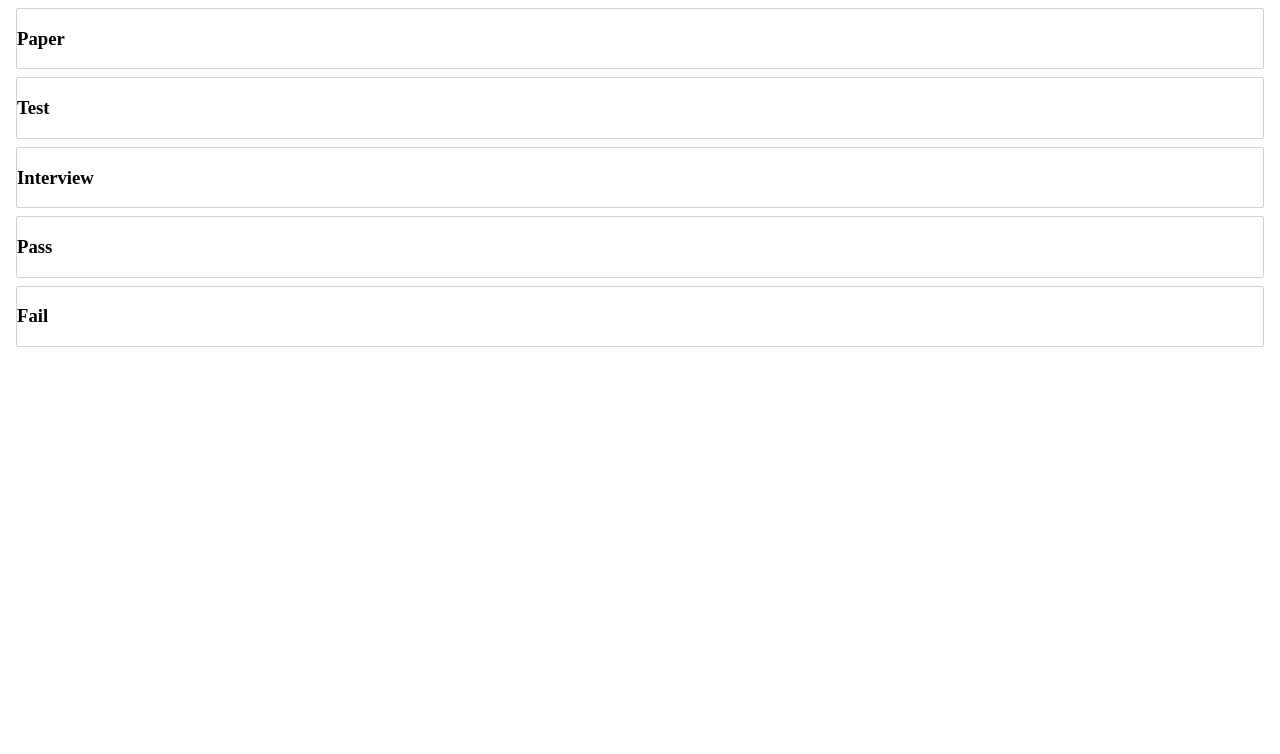
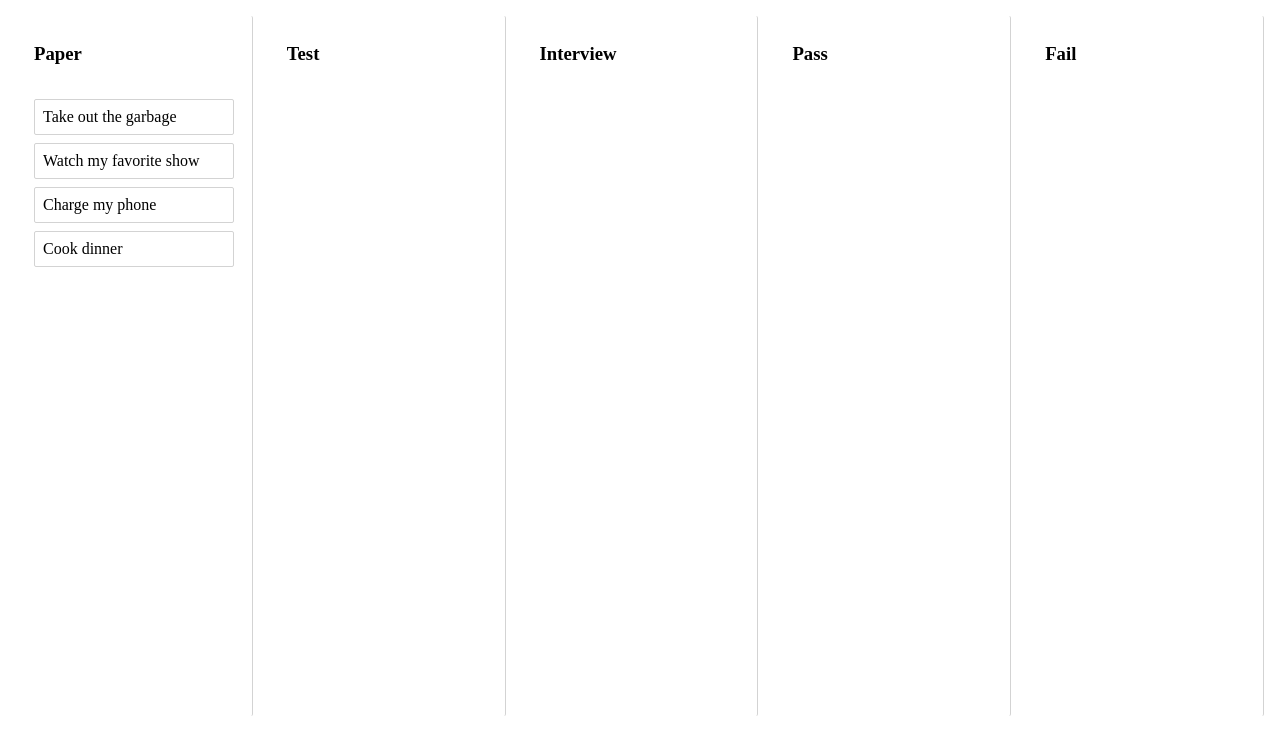
Before and after one commit to jystella17/pro.log, a React (Vite) app in the folder client/prolog/: page / in a window 1280 px wide. Shown: the top 754 px of the page. Built offline with nearby package versions, Linux system fonts and the light colour scheme.

Commit message:
[Add] kanban 구조 파일 생성

```diff
--- a/client/prolog/package.json
+++ b/client/prolog/package.json
@@ -12,7 +12,8 @@
   "dependencies": {
     "react": "^18.2.0",
     "react-beautiful-dnd": "^13.1.1",
-    "react-dom": "^18.2.0"
+    "react-dom": "^18.2.0",
+    "styled-components": "^6.1.8"
   },
   "devDependencies": {
     "@types/react": "^18.2.43",
--- a/client/prolog/src/components/kanban/Card.jsx
+++ b/client/prolog/src/components/kanban/Card.jsx
@@ -1,6 +1,32 @@
 import React from "react";
+import { Draggable } from "react-beautiful-dnd";
+import styled from "styled-components";
 
-const Card = () => {
-  return <div></div>;
-};
+const Container = styled.div`
+  border: 1px solid lightgrey;
+  border-radius: 2px;
+  padding: 8px;
+  margin-bottom: 8px;
+  // isDragging이 안먹어
+  background-color: ${(props) => (props.isDragging ? "lightblue" : "white")};
+`;
+
+function Card({ card, index }) {
+  return (
+    <div>
+      <Draggable draggableId={card.id} index={index}>
+        {(provided, snapshot) => (
+          <Container
+            {...provided.draggableProps}
+            {...provided.dragHandleProps}
+            ref={provided.innerRef}
+            $isDragging={snapshot.isDragging}
+          >
+            {card.content}
+          </Container>
+        )}
+      </Draggable>
+    </div>
+  );
+}
 export default Card;
--- a/client/prolog/src/components/kanban/Column.jsx
+++ b/client/prolog/src/components/kanban/Column.jsx
@@ -1,17 +1,66 @@
-import React from "react";
-import styled from "./Kanban.module.css";
+import { useState, useEffect } from "react";
+import { Droppable } from "react-beautiful-dnd";
+import styled from "styled-components";
 import Card from "./Card";
 
-function Column({ column, tasks }) {
+const Container = styled.div`
+  margin: 8px;
+  padding: 0px 10px;
+  border-right: 1px solid lightgray;
+  border-radius: 2px;
+  width: 220px;
+  height: 700px;
+
+  display: flex;
+  flex-direction: column;
+`;
+
+const Title = styled.h3`
+  padding: 8px;
+`;
+
+const TaskList = styled.div`
+  padding: 8px;
+  transition: background-color 0.2s ease
+  background-color: ${(props) => (props.isDragging ? "lightblue" : "white")};
+  flex-glow: 1
+  min-height: 100px
+`;
+
+function Column({ column, cards }) {
+  const [enabled, setEnabled] = useState(false);
+
+  useEffect(() => {
+    const animation = requestAnimationFrame(() => setEnabled(true));
+
+    return () => {
+      cancelAnimationFrame(animation);
+      setEnabled(false);
+    };
+  }, []);
+
+  if (!enabled) {
+    return null;
+  }
+
   return (
-    <div className={styled.container}>
-      <h3 className={styled.task}>{column.title}</h3>
-      <div className={styled.taskList}>
-        {tasks.map((task) => (
-          <Card key={task.id} task={task} />
-        ))}
-      </div>
-    </div>
+    <Container>
+      <Title>{column.title}</Title>
+      <Droppable droppableId={column.id}>
+        {(provided, snapshot) => (
+          <TaskList
+            ref={provided.innerRef}
+            {...provided.droppableProps}
+            $isDraggingOver={snapshot.isDraggingOver}
+          >
+            {cards.map((card, index) => (
+              <Card key={card.id} card={card} index={index} />
+            ))}
+            {provided.placeholder}
+          </TaskList>
+        )}
+      </Droppable>
+    </Container>
   );
 }
 export default Column;
--- a/client/prolog/src/components/kanban/Kanban.jsx
+++ b/client/prolog/src/components/kanban/Kanban.jsx
@@ -1,17 +1,107 @@
 import { useState } from "react";
+import { DragDropContext } from "react-beautiful-dnd";
+import styled from "styled-components";
 import initialData from "./initial-data";
 import Column from "./Column";
 
+const Container = styled.div`
+  display: flex;
+`;
+
 function Kanban() {
   const [state, setState] = useState(initialData);
+
+  function onDragStart() {
+    //   document.body.style.color = "orange";
+    //   document.body.style.transition = "backgound-color 0.2s ease";
+  }
+
+  function onDragUpdate(update) {
+    //   const { destination } = update;
+    //   // const opacity = destination ? destination.index / Object.keys(state.cards).length : 0;
+    //   // 인덱스에 따라서 색의 진하기가 달라짐
+    //   // document.body.style.backgroundColor = `rgba(153, 141, 217, ${opacity})`;
+  }
+
+  function onDragEnd(result) {
+    console.log(result);
+    // 시작위치 source, 끝 위치 destination, 드래그카드의 고유 식별자draggableId
+    const { destination, source, draggableId } = result;
+
+    if (!destination) {
+      return;
+    }
+
+    if (destination.droppableId === source.droppableId && destination.index === source.index) {
+      return;
+    }
+
+    // 컬럼에서 카드의 순서를 변경
+    const start = state.columns[source.droppableId];
+    const finish = state.columns[destination.droppableId];
+
+    if (start === finish) {
+      // newCardIds 배열에서, source.index 위치에 있는 카드 제거
+      // destination.index 위치에 draggableId를 삽입하여 카드의 순서를 변경
+      newCardIds.splice(source.index, 1);
+      newCardIds.splice(destination.index, 0, draggableId);
+
+      // 변경된 카드 순서 반영해서 새로운 객체 newColumn 생성
+      const newColumn = {
+        ...start,
+        cardIds: newCardIds,
+      };
+
+      // 애플리케이션의 전체 상태를 업데이트한 새 상태 newState
+      const newState = {
+        ...state,
+        columns: {
+          ...state.columns,
+          [newColumn.id]: newColumn,
+        },
+      };
+
+      setState(newState);
+      return;
+    }
+
+    // Moving from one list to another
+    const startCardIds = Array.from(start.cardIds);
+    startCardIds.splice(source.index, 1);
+    const newStart = {
+      ...start,
+      cardIds: startCardIds,
+    };
+
+    const finishCardIds = Array.from(finish.cardIds);
+    finishCardIds.splice(destination.index, 0, draggableId);
+    const newFinish = {
+      ...finish,
+      cardIds: finishCardIds,
+    };
+
+    const newState = {
+      ...state,
+      columns: {
+        ...state.columns,
+        [newStart.id]: newStart,
+        [newFinish.id]: newFinish,
+      },
+    };
+    setState(newState);
+  }
   return (
     <div>
-      {state.columnOrder.map((columnId) => {
-        const column = state.columns[columnId];
-        const tasks = column.taskIds.map((taskId) => state.tasks[taskId]);
+      <DragDropContext onDragStart={onDragStart} onDragUpdate={onDragUpdate} onDragEnd={onDragEnd}>
+        <Container>
+          {state.columnOrder.map((columnId) => {
+            const column = state.columns[columnId];
+            const cards = column.cardIds.map((cardId) => state.cards[cardId]);
 
-        return <Column key={column.id} column={column} tasks={tasks} />;
-      })}
+            return <Column key={column.id} column={column} cards={cards} />;
+          })}
+        </Container>
+      </DragDropContext>
     </div>
   );
 }
--- a/client/prolog/src/components/kanban/Kanban.module.css
+++ b/client/prolog/src/components/kanban/Kanban.module.css
@@ -1,4 +1,4 @@
-.container {
+/* .container {
   margin: 8px;
   border: 1px solid lightgray;
   border-radius: 2px;
@@ -10,4 +10,5 @@
 
 .tasklist {
   padding: 8px;
-}
+  background-color: ${(props) => (props.isDragging ? "lightblue" : "white")};
+} */
--- a/client/prolog/src/components/kanban/initial-data.jsx
+++ b/client/prolog/src/components/kanban/initial-data.jsx
@@ -1,38 +1,41 @@
+// columns : 서류, 테스트, 인터뷰, 결과 단계
+// cards : 프로세스 카드
+
 const initialData = {
-  tasks: {
-    "task-1": { id: "task-1", content: "Take out the garbage" },
-    "task-2": { id: "task-2", content: "Watch my favorite show" },
-    "task-3": { id: "task-3", content: "Charge my phone" },
-    "task-4": { id: "task-4", content: "Cook dinner" },
+  cards: {
+    "card-1": { id: "card-1", content: "Take out the garbage" },
+    "card-2": { id: "card-2", content: "Watch my favorite show" },
+    "card-3": { id: "card-3", content: "Charge my phone" },
+    "card-4": { id: "card-4", content: "Cook dinner" },
   },
   columns: {
     paper: {
       id: "paper",
       title: "Paper",
-      taskIds: ["task-1", "task-2", "task-3", "task-4"],
+      cardIds: ["card-1", "card-2", "card-3", "card-4"],
     },
     test: {
       id: "test",
       title: "Test",
-      taskIds: [],
+      cardIds: [],
     },
     interview: {
       id: "interview",
       title: "Interview",
-      taskIds: [],
+      cardIds: [],
     },
     pass: {
       id: "pass",
       title: "Pass",
-      taskIds: [],
+      cardIds: [],
     },
     fail: {
       id: "fail",
       title: "Fail",
-      taskIds: [],
+      cardIds: [],
     },
   },
-  // Facilitate reordering of the columns
+  // 베열 안에 있는 요소들이 rendering
   columnOrder: ["paper", "test", "interview", "pass", "fail"],
 };
 
```
Also changed, not shown: 1 other file (tests, documents, lock files or other folders).
